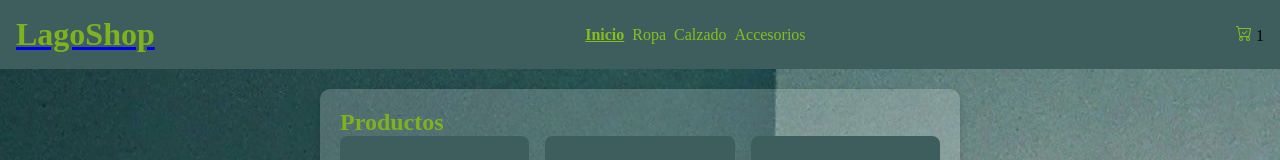
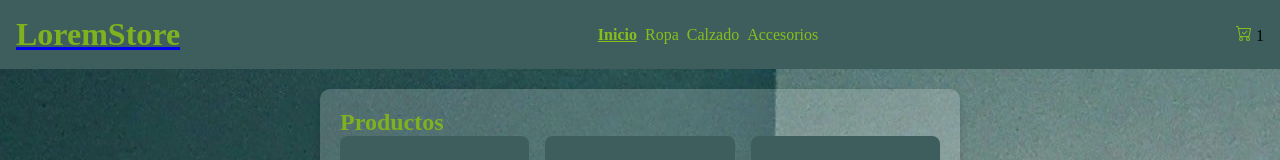
Before and after one commit to Lagomar18/2preentregaReact, a React (Vite) app: page / in a window 1280 px wide. Shown: the top 160 px of the page. Built offline with nearby package versions, Linux system fonts and the light colour scheme.

Commit message:
modificación

```diff
--- a/index.html
+++ b/index.html
@@ -4,7 +4,7 @@
     <meta charset="UTF-8" />
     <link rel="icon" type="image" href="./src/assets/img/favicon-96x96.png" />
     <meta name="viewport" content="width=device-width, initial-scale=1.0" />
-    <title>LagoShop</title>
+    <title>LoremStore</title>
   </head>
   <body>
     <div id="root"></div>
--- a/src/components/header/Header.jsx
+++ b/src/components/header/Header.jsx
@@ -7,7 +7,7 @@ export const Header = (props) => {
 
   return (
     <header className="header">
-        <Link ><h1>LagoShop</h1></Link>
+        <Link ><h1>LoremStore</h1></Link>
         <NavBar />
         <Carrito numerito={props.numerito} />
     </header>
```
